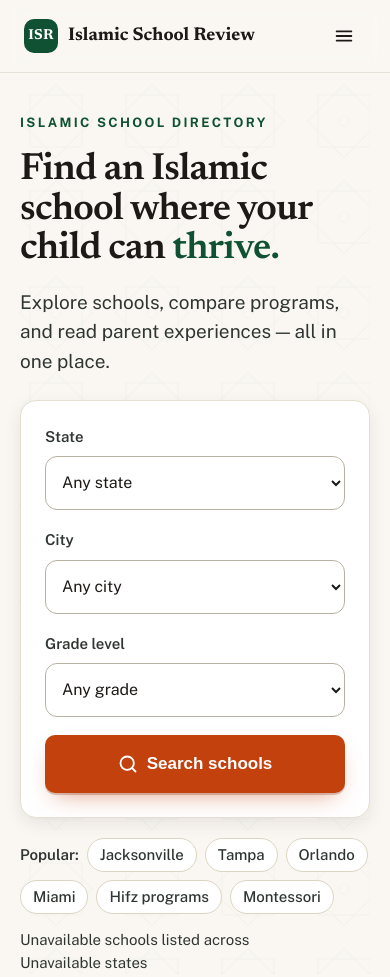
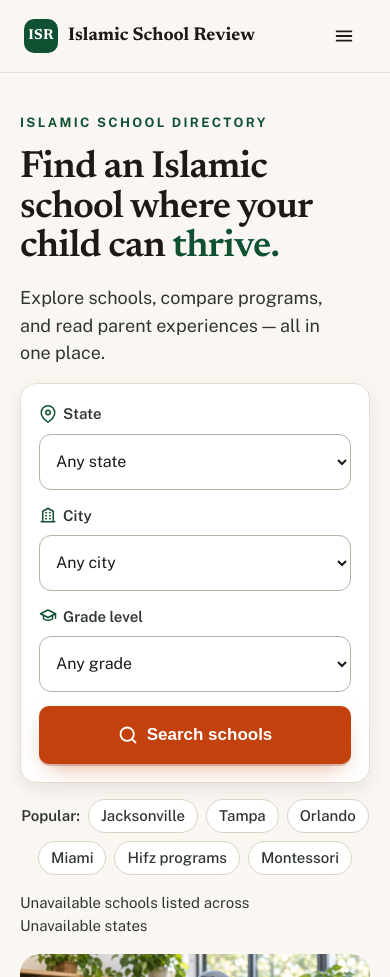
Before and after one commit to ryzben/isr, a plain HTML site: page index.html in a window 390 px wide. Shown: the top 977 px of the page. Drawn offline with nearby package versions, Linux system fonts and the light colour scheme; no server answers.

Commit message:
Update homepage hero layout
Co-authored-by: Copilot <223556219+Copilot@users.noreply.github.com>

```diff
--- a/index.html
+++ b/index.html
@@ -63,13 +63,19 @@
     }
     .hero__inner {
       display: grid;
-      grid-template-columns: minmax(0, 0.9fr) minmax(0, 1.1fr);
-      align-items: flex-start;
-      gap: 56px;
+      grid-template-columns: repeat(2, minmax(0, 1fr));
+      grid-template-areas:
+        "content image"
+        "search search"
+        "popular popular";
+      align-items: stretch;
+      column-gap: 48px;
+      row-gap: 24px;
       max-width: 1280px;
       margin: 0 auto;
     }
     .hero__content {
+      grid-area: content;
       position: relative;
       isolation: isolate;
       min-width: 0;
@@ -85,7 +91,7 @@
     }
     .hero__eyebrow {
       display: block;
-      margin-bottom: 18px;
+      margin-bottom: 12px;
       color: var(--primary);
       font-size: 13px;
       font-weight: 700;
@@ -93,7 +99,7 @@
     }
     .hero h1 {
       max-width: 13ch;
-      margin: 0 0 18px;
+      margin: 0 0 12px;
       font-size: 60px;
       line-height: 1.04;
       letter-spacing: -0.02em;
@@ -105,12 +111,13 @@
     }
     .hero p.lede {
       max-width: 54ch;
-      margin: 0 0 24px;
+      margin: 0 0 16px;
       color: #2F3632;
       font-size: 19px;
       line-height: 1.55;
     }
     .hero-search {
+      grid-area: search;
       background: var(--surface);
       border: 1px solid #E6DFD0;
       border-radius: 16px;
@@ -119,18 +126,36 @@
     }
     .hero-search__row {
       display: grid;
-      grid-template-columns: repeat(3, minmax(0, 1fr));
+      grid-template-columns: repeat(3, minmax(0, 1fr)) minmax(200px, 0.9fr);
+      align-items: end;
       gap: 18px;
     }
     .hero-search__field {
+      position: relative;
       min-width: 0;
     }
+    .hero-search__field:not(:first-child)::before {
+      position: absolute;
+      top: 4px;
+      bottom: 4px;
+      left: -10px;
+      border-left: 1px solid var(--line);
+      content: "";
+    }
     .hero-search__label {
-      display: block;
+      display: flex;
+      align-items: center;
+      gap: 6px;
       margin-bottom: 8px;
       color: #2F3632;
       font-size: 15px;
       font-weight: 600;
+    }
+    .hero-search__label svg {
+      width: 18px;
+      height: 18px;
+      flex: 0 0 auto;
+      color: var(--primary);
     }
     .hero-search__select {
       width: 100%;
@@ -151,7 +176,6 @@
       outline-offset: 3px;
     }
     .hero-search__submit {
-      grid-column: 1 / -1;
       width: 100%;
       min-height: 58px;
       margin: 0;
@@ -166,11 +190,13 @@
     }
     .hero-search__submit svg { width: 20px; height: 20px; }
     .hero__popular {
+      grid-area: popular;
       display: flex;
       align-items: center;
       flex-wrap: wrap;
+      justify-content: center;
       gap: 8px;
-      margin-top: 20px;
+      margin: -4px 0 0;
       color: #2F3632;
       font-size: 15px;
     }
@@ -193,13 +219,14 @@
     }
     .hero__popular strong { color: #2F3632; font-weight: 600; }
     .hero__count {
-      margin: 14px 0 0;
+      margin: 10px 0 0;
       color: #2F3632;
       font-size: 15px;
     }
     .hero__figure {
+      grid-area: image;
       min-width: 0;
-      margin: 36px 0 0;
+      margin: 0;
     }
     .hero__figure img {
       display: block;
@@ -208,6 +235,7 @@
       aspect-ratio: 1746 / 901;
       border-radius: 20px;
       object-fit: cover;
+      object-position: center;
     }
     .hero__figure figcaption {
       margin-top: 9px;
@@ -809,14 +837,15 @@
     .section .section-title { margin-bottom: 40px; }
 
     /* ----- MOBILE ----- */
-    @media (max-width: 1023px) {
-      .hero { padding: 48px 24px; }
-      .hero__inner { grid-template-columns: 1fr; gap: 24px; }
-      .hero__content::before { inset: -48px 0 0 -12px; }
-      .hero__figure { margin: 0; }
-      .hero-search__row { grid-template-columns: 1fr; }
+    @media (max-width: 1100px) {
+      .hero { padding: 48px 32px; }
+      .hero__inner { column-gap: 32px; }
+      .hero h1 { margin-bottom: 10px; font-size: 40px; line-height: 1.04; }
+      .hero p.lede { margin-bottom: 10px; font-size: 18px; }
+      .hero__count { margin-top: 0; }
+      .hero-search__row { grid-template-columns: repeat(2, minmax(0, 1fr)); }
+      .hero-search__submit { grid-column: 1 / -1; }
       .hero-search__field { padding: 0; }
-      .hero-search__select { height: 54px; }
       .trust-band { padding: 56px 0 64px; }
       .trust-grid { grid-template-columns: 1fr; gap: 16px; }
       .trust-stat { padding: 24px 20px; }
@@ -829,8 +858,29 @@
     }
     @media (max-width: 767px) {
       .hero { padding: 40px 20px; }
-      .hero h1 { font-size: 38px; }
-      .hero__content::before { inset: -40px 0 0 -12px; }
+      .hero__inner {
+        grid-template-columns: minmax(0, 1fr);
+        grid-template-areas:
+          "eyebrow"
+          "heading"
+          "lede"
+          "search"
+          "popular"
+          "count"
+          "image";
+        gap: 16px;
+      }
+      .hero__content { display: contents; }
+      .hero__content::before { display: none; }
+      .hero__eyebrow { grid-area: eyebrow; margin-bottom: 0; }
+      .hero h1 { grid-area: heading; margin-bottom: 0; font-size: 38px; }
+      .hero p.lede { grid-area: lede; margin-bottom: 0; }
+      .hero__count { grid-area: count; margin: 0; }
+      .hero-search__row { grid-template-columns: minmax(0, 1fr); gap: 14px; }
+      .hero-search { padding: 18px; }
+      .hero-search__field:not(:first-child)::before { display: none; }
+      .hero-search__submit { grid-column: auto; }
+      .hero__popular { margin-top: 0; }
     }
     @media (max-width: 600px) {
       .school-grid, .blog-grid, .review-strip { grid-template-columns: 1fr; }
@@ -859,28 +909,39 @@
       <h1>Find an Islamic school where your child can <span>thrive.</span></h1>
 
       <p class="lede">Explore schools, compare programs, and read parent experiences — all in one place.</p>
+      <p class="hero__count"><span data-school-count>—</span> schools listed across <span data-state-count>—</span> states</p>
+    </div>
+
+    <figure class="hero__figure">
+      <img src="assets/hero-reading.webp" alt="A smiling teacher in a hijab reading a picture book with four children at a library table." width="1746" height="901" loading="eager" fetchpriority="high" />
+      <figcaption>Illustrative classroom image</figcaption>
+    </figure>
 
     <form class="hero-search" action="directory" method="get" aria-label="School search">
       <div class="hero-search__row">
-        <!-- State -->
         <div class="hero-search__field">
-          <label class="hero-search__label" for="hero-state">State</label>
+          <label class="hero-search__label" for="hero-state">
+            <svg viewBox="0 0 24 24" fill="none" stroke="currentColor" stroke-width="2" stroke-linecap="round" stroke-linejoin="round" aria-hidden="true"><path d="M21 10c0 7-9 13-9 13s-9-6-9-13a9 9 0 0 1 18 0z"/><circle cx="12" cy="10" r="3" /></svg>
+            State
+          </label>
           <select id="hero-state" name="state" class="hero-search__select">
             <option value="">Any state</option>
           </select>
         </div>
-
-        <!-- City (populated dynamically) -->
         <div class="hero-search__field">
-          <label class="hero-search__label" for="hero-city">City</label>
+          <label class="hero-search__label" for="hero-city">
+            <svg viewBox="0 0 24 24" fill="none" stroke="currentColor" stroke-width="2" stroke-linecap="round" stroke-linejoin="round" aria-hidden="true"><path d="M3 21h18M5 21V7l7-4 7 4v14M9 9h1m-1 4h1m-1 4h1m4-8h1m-1 4h1m-1 4h1" /></svg>
+            City
+          </label>
           <select id="hero-city" name="city" class="hero-search__select">
             <option value="">Any city</option>
           </select>
         </div>
-
-        <!-- Grade level -->
         <div class="hero-search__field">
-          <label class="hero-search__label" for="hero-grade">Grade level</label>
+          <label class="hero-search__label" for="hero-grade">
+            <svg viewBox="0 0 24 24" fill="none" stroke="currentColor" stroke-width="2" stroke-linecap="round" stroke-linejoin="round" aria-hidden="true"><path d="m2 9 10-5 10 5-10 5L2 9Z" /><path d="M6 11v5c3 2 9 2 12 0v-5M22 9v6" /></svg>
+            Grade level
+          </label>
           <select id="hero-grade" name="grade" class="hero-search__select">
             <option value="">Any grade</option>
             <option value="elementary">Elementary (K–5)</option>
@@ -888,8 +949,6 @@
             <option value="high">High school (9–12)</option>
           </select>
         </div>
-
-        <!-- Submit -->
         <button class="btn btn--cta btn--xl hero-search__submit" type="submit">
           <svg viewBox="0 0 24 24" fill="none" stroke="currentColor" stroke-width="2.2" stroke-linecap="round" stroke-linejoin="round" aria-hidden="true"><circle cx="11" cy="11" r="8"/><path d="m21 21-4.35-4.35"/></svg>
           Search schools
@@ -906,13 +965,6 @@
       <a href="directory?q=Hifz">Hifz programs</a>
       <a href="directory?q=Montessori">Montessori</a>
     </div>
-      <p class="hero__count"><span data-school-count>—</span> schools listed across <span data-state-count>—</span> states</p>
-    </div>
-
-    <figure class="hero__figure">
-      <img src="assets/hero-reading.webp" alt="A smiling teacher in a hijab reading a picture book with four children at a library table." width="1746" height="901" loading="eager" fetchpriority="high" />
-      <figcaption>Illustrative classroom image</figcaption>
-    </figure>
   </div>
 </section>
 
```
Lines whose indentation alone changed are shown as unchanged.
